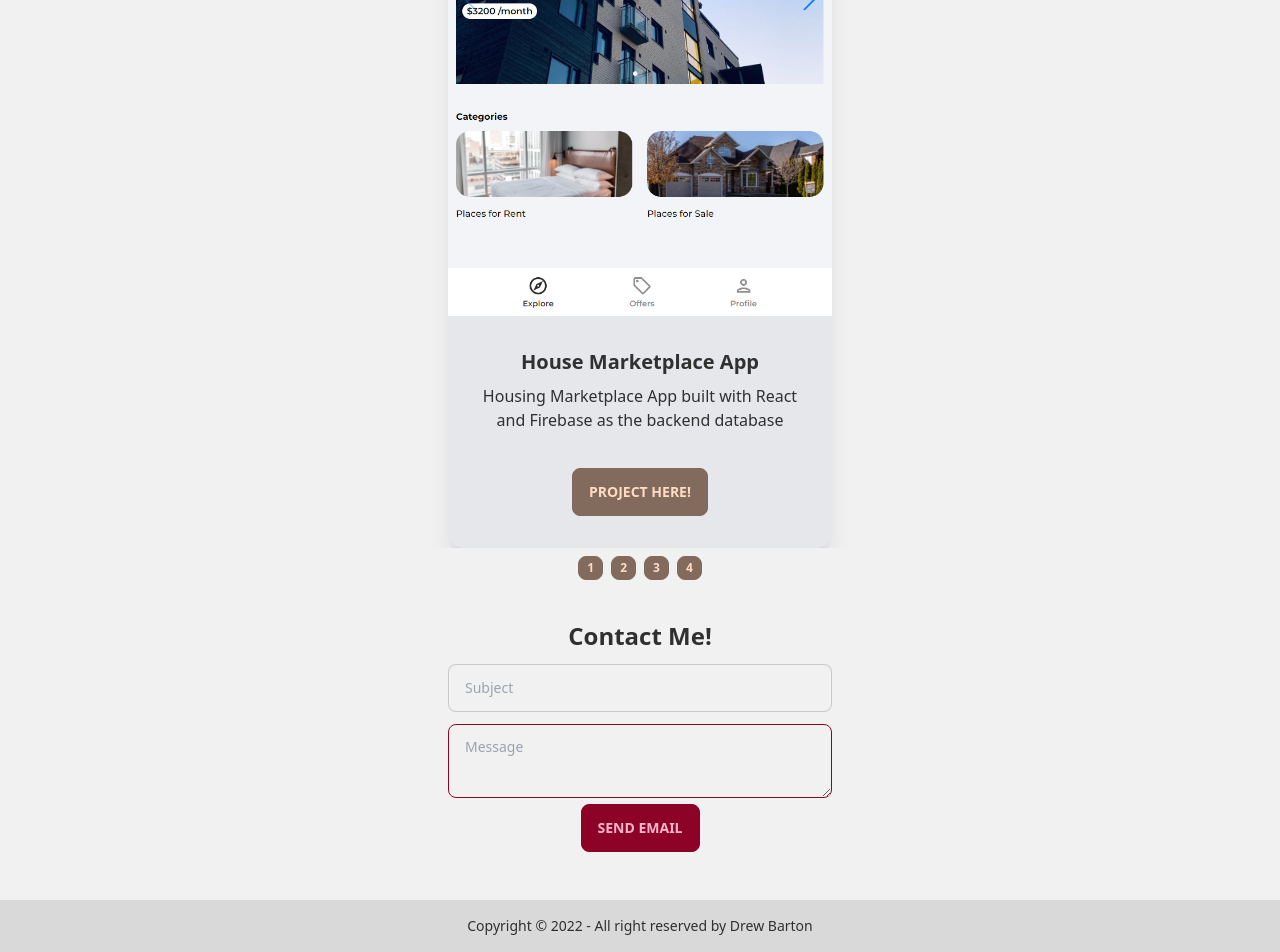
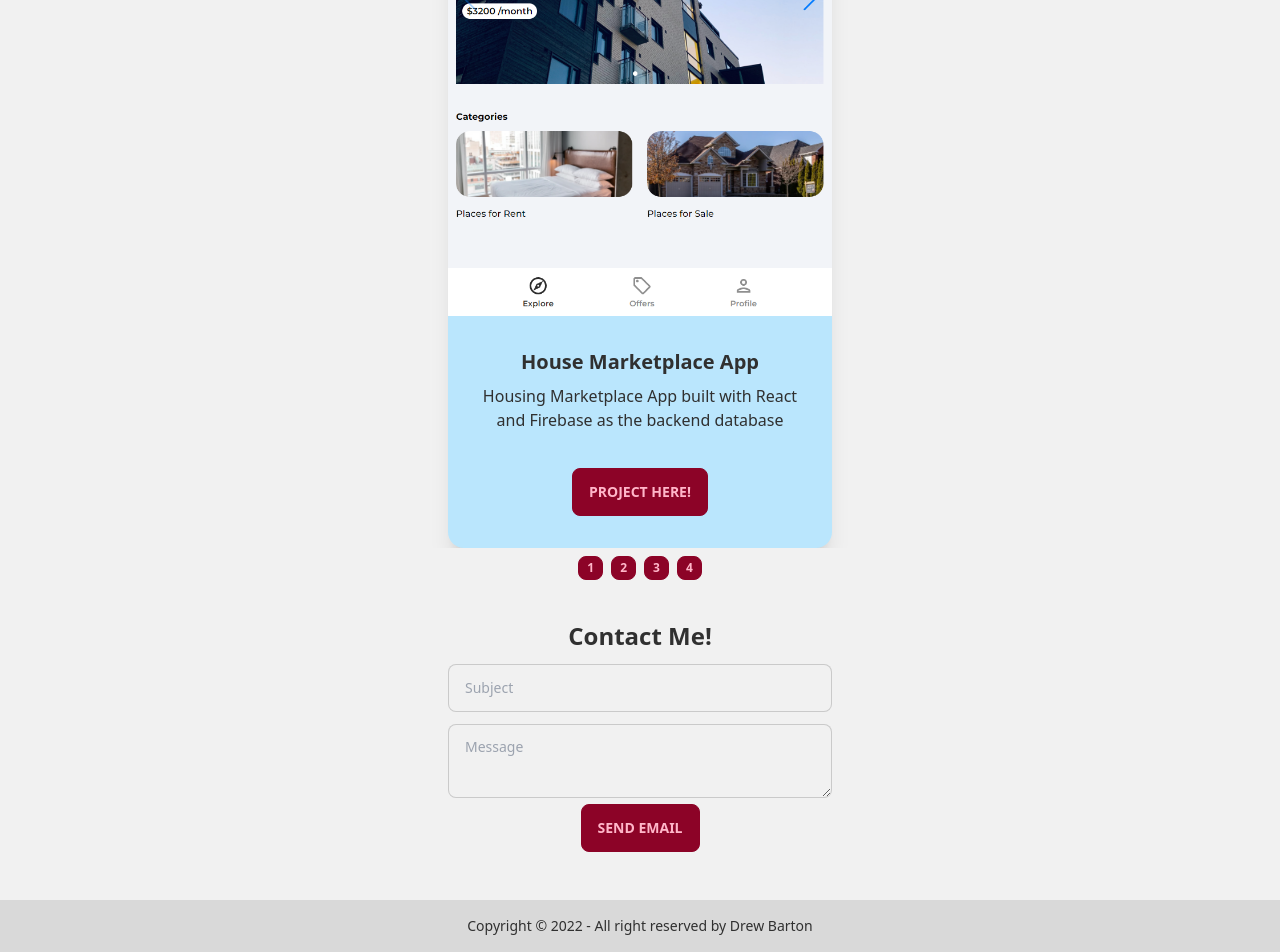
Before and after one commit to drewb73/personal-site, a React (Create React App) app: page / in a window 1280 px wide. Shown: the part 894-1846 px from the top of the page. Built offline with nearby package versions, Linux system fonts and the light colour scheme.

Commit message:
Version 1.2.2

```diff
--- a/src/Components/CardCarousel.jsx
+++ b/src/Components/CardCarousel.jsx
@@ -6,59 +6,59 @@ function CardCarousel() {
     <h1 className='text-center text-2xl font-bold mt-5'>Recent Projects</h1>
     <div className='carousel w-100 mt-5'>
           <div id='item1' className='carousel-item relative w-full justify-center'>
-              <div className='card w-96 bg-gray-200 shadow-xl'>
+              <div className='card w-96 bg-sky-200 shadow-xl'>
                   <figure><img src='/Marketplace App.PNG' alt='me'></img></figure>
                   <div className='card-body items-center text-center'>
                       <h2 className='card-title'>House Marketplace App</h2>
                       <p>Housing Marketplace App built with React and Firebase as the backend database</p>
                       <div className='card-actions justify-end'>
-                          <a href='https://github.com/drewb73/house-marketplace' className='btn btn-priamry'>Project Here!</a>
+                          <a href='https://github.com/drewb73/house-marketplace' className='btn btn-primary'>Project Here!</a>
                       </div>
                   </div>
               </div>
           </div>
           <div id='item2' className='carousel-item relative w-full justify-center'>
-              <div className='card w-96 bg-gray-200 shadow-xl'>
+              <div className='card w-96 bg-sky-200 shadow-xl'>
                   <figure><img src='/githubsearch.png' alt='me'></img></figure>
                   <div className='card-body items-center text-center'>
                       <h2 className='card-title'>Github Search App</h2>
                       <p>Built with React and uses the Github Api to search users</p>
                       <div className='card-actions justify-end'>
-                          <a href='https://github.com/drewb73/github-search' className='btn btn-priamry'>Project Here!</a>
+                          <a href='https://github.com/drewb73/github-search' className='btn btn-primary'>Project Here!</a>
                       </div>
                   </div>
               </div>
           </div>
           <div id='item3' className='carousel-item relative w-full justify-center'>
-              <div className='card w-96 bg-gray-200 shadow-xl'>
+              <div className='card w-96 bg-sky-200 shadow-xl'>
                   <figure><img src='/personalsite.png' alt='me'></img></figure>
                   <div className='card-body items-center text-center'>
                       <h2 className='card-title'>Personal Site</h2>
                       <p>Built with React, nothing fancy yet but will be improved over time!</p>
                       <div className='card-actions justify-end'>
-                          <a href='https://github.com/drewb73/personal-site' className='btn btn-priamry'>Project Here!</a>
+                          <a href='https://github.com/drewb73/personal-site' className='btn btn-primary'>Project Here!</a>
                       </div>
                   </div>
               </div>
           </div>
           <div id='item4' className='carousel-item relative w-full justify-center'>
-              <div className='card w-96 bg-gray-200 shadow-xl'>
+              <div className='card w-96 bg-sky-200 shadow-xl'>
                   <figure><img src='/MERNapp.png' alt='me'></img></figure>
                   <div className='card-body items-center text-center'>
                       <h2 className='card-title'>Support Desk App</h2>
                       <p>In progress MERN stack App, stay tuned!</p>
                       <div className='card-actions justify-end'>
-                          <a href='https://github.com/drewb73/support-desk' className='btn btn-priamry'>Project Here!</a>
+                          <a href='https://github.com/drewb73/support-desk' className='btn btn-primary'>Project Here!</a>
                       </div>
                   </div>
               </div>
           </div>
       </div>
       <div class="flex justify-center w-full py-2 gap-2">
-              <a href="#item1" class="btn btn-xs">1</a>
-              <a href="#item2" class="btn btn-xs">2</a>
-              <a href="#item3" class="btn btn-xs">3</a>
-              <a href="#item4" class="btn btn-xs">4</a>
+              <a href="#item1" class="btn btn-xs btn-primary">1</a>
+              <a href="#item2" class="btn btn-xs btn-primary">2</a>
+              <a href="#item3" class="btn btn-xs btn-primary">3</a>
+              <a href="#item4" class="btn btn-xs btn-primary">4</a>
           </div>
         </>
   )
--- a/src/Components/Contact.jsx
+++ b/src/Components/Contact.jsx
@@ -18,7 +18,7 @@ function Contact() {
         <form className='w-auto'>
          <input type='text' placeholder='Subject' value={subject} onChange={handleChange} className='input input-bordered input-md mt-3 w-96' />
          <br></br>
-         <textarea placeholder='Message' value={message} onChange={onChange} className='textarea textarea-primary mt-3 w-96 justify-center' ></textarea>
+         <textarea placeholder='Message' value={message} onChange={onChange} className='textarea textarea-bordered mt-3 w-96 justify-center' ></textarea>
          <br></br>
          <a href={`mailto:${data.email}?Subject=${subject}&body=${message}`}><button className='btn btn-primary' type='button'>Send Email</button></a>
         </form>
--- a/src/Components/Hero.jsx
+++ b/src/Components/Hero.jsx
@@ -14,7 +14,7 @@ function Hero() {
          </div>
         </div>
       <h1 className="text-5xl font-bold">Welcome!</h1>
-      <p className="py-6">Hello, My name is Drew Barton I am a Sales Operations Analyst in the Bay Area  within the tech industry. This site is my personal project, I enjoy web development as a hobby specifically using react as a front end framework. Feel free and reach out to me below!</p>
+      <p className="py-6">Hello, My name is Drew Barton I am a Sales Operations Analyst in the Bay Area within the tech industry. This site is my personal project, I enjoy web development as a hobby specifically using React as a front end framework. Feel free and reach out to me below!</p>
       <a href='https://www.linkedin.com/in/d-barton5/' className="mx-2 btn btn-ghost"><p className='mr-1 text-lg'><FaLinkedin /></p> Linkedin</a>
       <a href='https://github.com/drewb73' className="mx-2 btn btn-ghost"><p className='mr-1 text-lg'><FaGithubSquare /></p> GitHub</a>
     </div>
--- a/src/Pages/About.jsx
+++ b/src/Pages/About.jsx
@@ -8,7 +8,7 @@ function About() {
           <h1 className='text-6xl mb-4'>Drews Personal Site</h1>
           <p className='text-2xl mb-2'>A React Personal App using Tailwinds CSS and daisyUI for styling and UI</p>
           <p className='text-lg text-gray-500'>
-            Version: <span className='text-black'>1.2.1</span>
+            Version: <span className='text-black'>1.2.2</span>
           </p>
           <p className='text-lg text-gray-400'>
         Layout and Design By:
```
